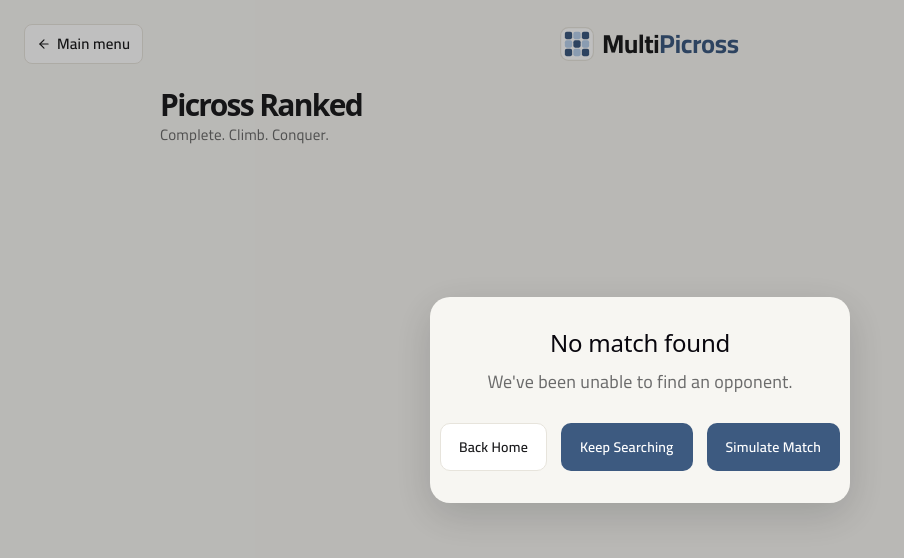
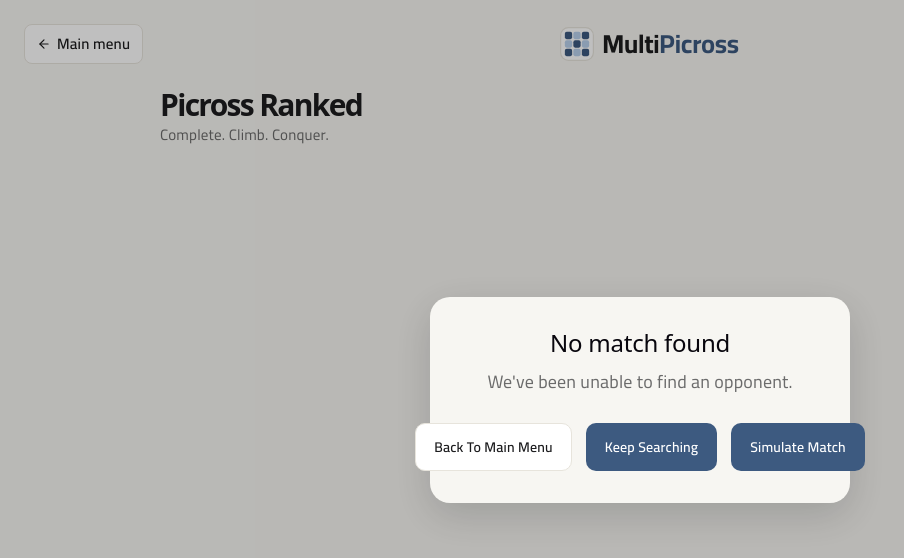
Before and after one commit to Monash-FIT3170/2026W1-MultiPicross, a React (Vite) app in the folder frontend/: page /picrossranked in a window 1280 px wide. Shown: the top 558 px of the page, without its empty margins (0-904 px from the left). Built offline with nearby package versions, Linux system fonts and the light colour scheme; no server answers.

Commit message:
Fixed nav between multiplayer pages

```diff
--- a/frontend/src/App.tsx
+++ b/frontend/src/App.tsx
@@ -2,8 +2,8 @@ import { Navigate, Route, Routes } from "react-router-dom";
 
 import MainMenu from "./pages/MainMenu";
 import { Singleplayer } from "./pages/Singleplayer";
-import { PublicMultiplayer } from "./pages/PrivateMultiplayer";
-import { PrivateMultiplayer } from "./pages/PublicMultiplayer";
+import { PublicMultiplayer } from "./pages/PublicMultiplayer";
+import { PrivateMultiplayer } from "./pages/PrivateMultiplayer";
 import { Statistics } from "./pages/Statistics";
 import { Tutorial } from "./pages/Tutorial";
 import { Settings } from "./pages/Settings";
--- a/frontend/src/pages/PicrossRanked.tsx
+++ b/frontend/src/pages/PicrossRanked.tsx
@@ -195,7 +195,7 @@ const simulateMatchFound = () => {
                 variant="ghost"
                 onClick={() => navigate("/")}
                 >
-                Back Home
+                Back To Main Menu
                 </Button>
 
                 <Button
```
